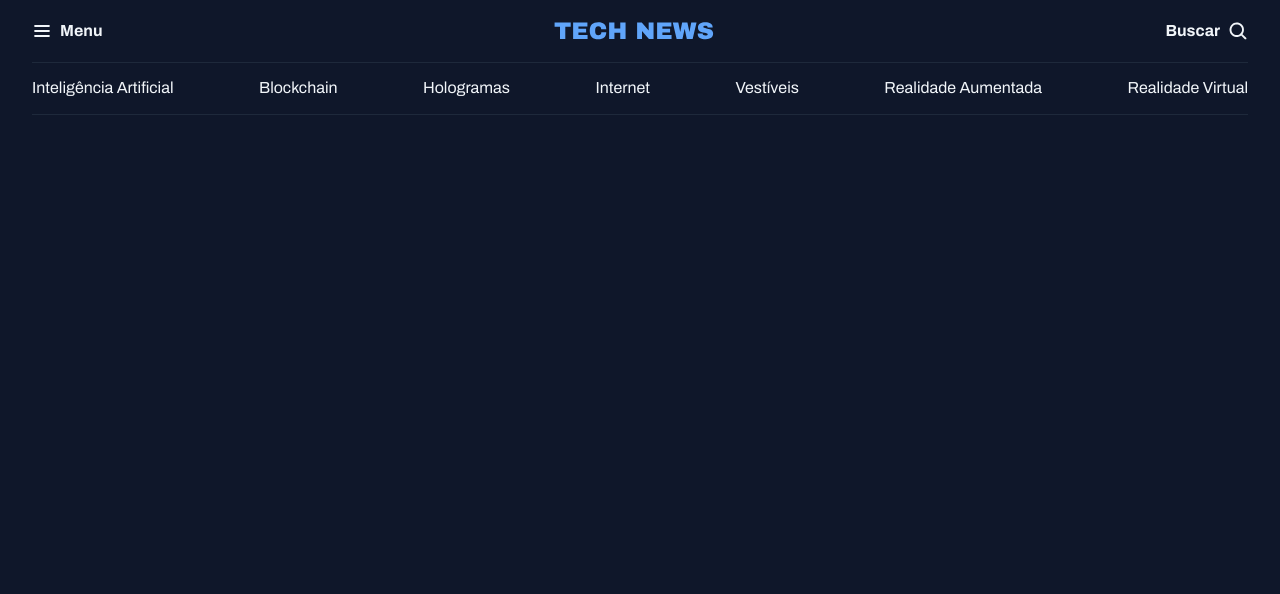
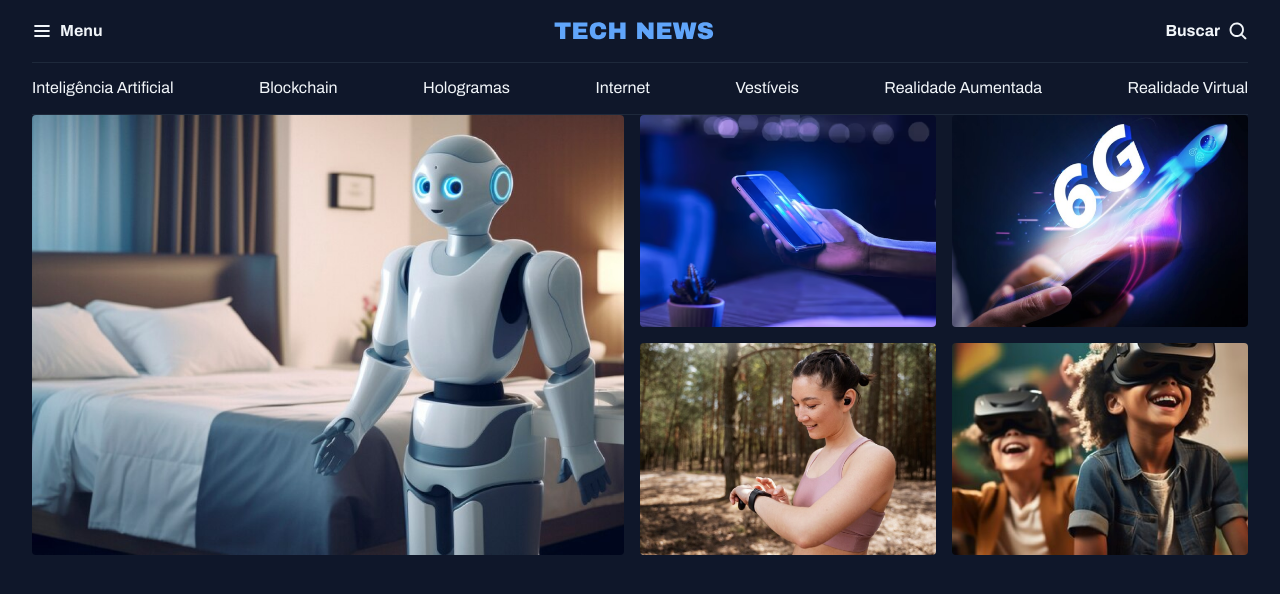
Before and after one commit to etnsystemas/projeto-portal-de-noticias-mba-fullstack, a plain HTML site: page index.html in a window 1280 px wide. Drawn offline with Linux system fonts and the light colour scheme.

Commit message:
estruturando a seção destaques

```diff
--- a/index.html
+++ b/index.html
@@ -43,5 +43,30 @@
         <a href="#">Realidade Virtual</a>
       </nav>
     </header>
+    <main class="grid container">
+      <section id="featured" class="grid grid-flow-col gap-16">
+        <div>
+          <img src="assets/images/Image 01.png" alt="" />
+        </div>
+
+        <div class="grid grid-cols-2 gap-16">
+          <div>
+            <img src="assets/images/Image 02.png" alt="" />
+          </div>
+
+          <div>
+            <img src="assets/images/Image 03.png" alt="" />
+          </div>
+
+          <div>
+            <img src="assets/images/Image 04.png" alt="" />
+          </div>
+
+          <div>
+            <img src="assets/images/Image 05.png" alt="" />
+          </div>
+        </div>
+      </section>
+    </main>
   </body>
 </html>
--- a/style/global.css
+++ b/style/global.css
@@ -40,18 +40,16 @@ h1, h2, h3{
   font: inherit;
 }
 
+img{
+  max-width: 100%;
+}
+
 .container{
   max-width: 1280px;
   padding-inline: 32px;
   margin-inline: auto;
 }
 
-/* utility-first */
-
-.grid{
-  display: grid;
+mai{
+  margin-top: 40px;
 }
-
-.grid-flow-col{
-  grid-auto-flow: column;
-}
--- a/style/index.css
+++ b/style/index.css
@@ -1,2 +1,4 @@
 @import url(global.css);
+@import url(utility.css);
 @import url(header.css);
+@import url(section.css);
--- /dev/null
+++ b/style/section.css
@@ -0,0 +1,7 @@
+#featured{
+  img{
+    height: 100%;
+    object-fit: cover;
+    border-radius: 4px;
+  }
+}
--- /dev/null
+++ b/style/utility.css
@@ -0,0 +1,17 @@
+/* utility-first */
+
+.grid{
+  display: grid;
+}
+
+.grid-flow-col{
+  grid-auto-flow: column;
+}
+
+.grid-cols-2{
+  grid-template-columns: 1fr 1fr;
+}
+
+.gap-16{
+  gap: 16px;
+}
```
Also changed, not shown: 1 other file.
